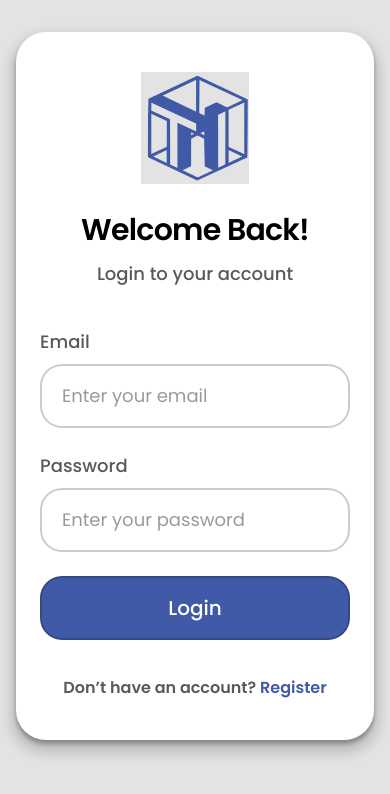
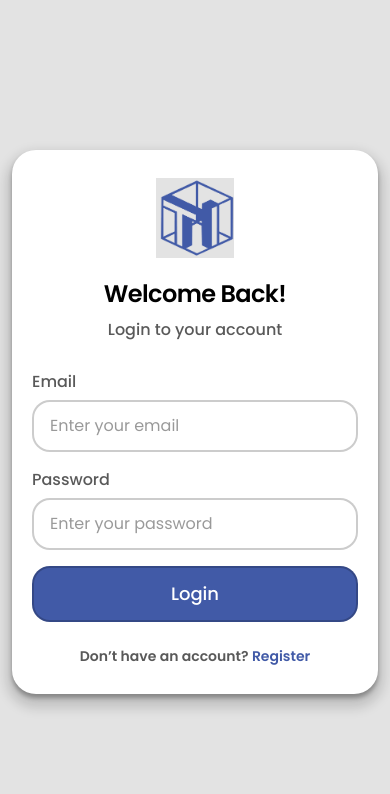
Before and after one commit to wilson-khosasi/PBL-2, a React (Vite) app in the folder frontend/: page / in a window 390 px wide. Shown: the top 794 px of the page. Built offline with nearby package versions, Linux system fonts and the light colour scheme; no server answers.

Commit message:
add responsivity to login and register page

```diff
--- a/frontend/src/components/auth/AuthField.tsx
+++ b/frontend/src/components/auth/AuthField.tsx
@@ -21,7 +21,7 @@ export function AuthField({
 }: AuthFieldProps) {
   return (
     <div>
-      <label htmlFor={id} className="mb-2 block text-lg font-medium text-black/65 sm:text-xl">
+      <label htmlFor={id} className="mb-1.5 block text-base font-medium text-black/65 sm:mb-2 sm:text-lg lg:text-xl">
         {label}
       </label>
       <input
@@ -31,7 +31,7 @@ export function AuthField({
         placeholder={placeholder}
         disabled={disabled}
         onChange={(event) => onChange(event.target.value)}
-        className={`w-full rounded-[22px] border-2 bg-white px-5 py-4 text-lg text-black outline-none transition placeholder:text-black/40 focus:border-[#415aa7] focus:ring-4 focus:ring-[#415aa7]/15 disabled:cursor-not-allowed disabled:bg-black/5 sm:rounded-[28px] sm:px-6 sm:py-5 sm:text-xl ${
+        className={`w-full rounded-[18px] border-2 bg-white px-4 py-3 text-base text-black outline-none transition placeholder:text-black/40 focus:border-[#415aa7] focus:ring-4 focus:ring-[#415aa7]/15 disabled:cursor-not-allowed disabled:bg-black/5 sm:rounded-[22px] sm:px-5 sm:py-3.5 sm:text-lg lg:rounded-[26px] lg:px-6 lg:py-4 lg:text-xl ${
           error ? 'border-red-500' : 'border-black/20'
         }`}
       />
--- a/frontend/src/components/auth/AuthLayout.tsx
+++ b/frontend/src/components/auth/AuthLayout.tsx
@@ -10,22 +10,22 @@ interface AuthLayoutProps {
 
 export function AuthLayout({ title, subtitle, children, footer }: AuthLayoutProps) {
   return (
-    <main className="min-h-screen bg-[#e3e3e3] px-4 py-8 font-['Poppins',sans-serif] sm:px-8 sm:py-12">
-      <section className="mx-auto flex min-h-[min(100%,850px)] w-full max-w-4xl flex-col rounded-[30px] bg-white px-6 py-10 shadow-[0_4px_4px_rgba(0,0,0,0.30),0_8px_12px_6px_rgba(0,0,0,0.15)] sm:px-12 sm:py-14 lg:px-20 lg:py-16">
-        <div className="mx-auto w-full max-w-2xl">
+    <main className="flex min-h-[100dvh] items-center justify-center bg-[#e3e3e3] px-3 py-4 font-['Poppins',sans-serif] sm:px-6 sm:py-8">
+      <section className="w-full max-w-xl rounded-[24px] bg-white px-5 py-7 shadow-[0_4px_4px_rgba(0,0,0,0.30),0_8px_12px_6px_rgba(0,0,0,0.15)] sm:rounded-[30px] sm:px-10 sm:py-10 lg:max-w-2xl lg:px-16 lg:py-12 xl:px-20 xl:py-14">
+        <div className="mx-auto w-full">
           <img
             src={himtiLogo}
             alt="HIMTI"
-            className="mx-auto h-28 w-28 object-contain sm:h-32 sm:w-32"
+            className="mx-auto h-20 w-20 object-contain sm:h-24 sm:w-24 lg:h-28 lg:w-28"
           />
 
-          <header className="mt-7 text-center sm:mt-9">
-            <h1 className="text-3xl font-semibold tracking-tight text-black sm:text-4xl">{title}</h1>
-            <p className="mt-3 text-lg font-medium text-black/65 sm:text-xl">{subtitle}</p>
+          <header className="mt-5 text-center sm:mt-6 lg:mt-7">
+            <h1 className="text-2xl font-semibold tracking-tight text-black sm:text-3xl lg:text-4xl">{title}</h1>
+            <p className="mt-2 text-base font-medium text-black/65 sm:text-lg lg:text-xl">{subtitle}</p>
           </header>
 
-          <div className="mt-10 sm:mt-12">{children}</div>
-          <div className="mt-9 text-center text-base font-semibold text-black/65 sm:mt-11 sm:text-lg">{footer}</div>
+          <div className="mt-7 sm:mt-8 lg:mt-10">{children}</div>
+          <div className="mt-6 text-center text-sm font-semibold text-black/65 sm:mt-8 sm:text-base lg:mt-10 lg:text-lg">{footer}</div>
         </div>
       </section>
     </main>
--- a/frontend/src/pages/LoginPage.tsx
+++ b/frontend/src/pages/LoginPage.tsx
@@ -47,7 +47,7 @@ export function LoginPage() {
         </>
       }
     >
-      <form className="space-y-6 sm:space-y-7" onSubmit={handleSubmit} noValidate>
+      <form className="space-y-4 sm:space-y-5 lg:space-y-6" onSubmit={handleSubmit} noValidate>
         <AuthField
           id="email"
           label="Email"
@@ -74,7 +74,7 @@ export function LoginPage() {
         <button
           type="submit"
           disabled={isSubmitting}
-          className="w-full rounded-[22px] border-2 border-black/20 bg-[#415aa7] px-6 py-4 text-xl font-medium text-white transition hover:bg-[#31498f] focus:outline-none focus:ring-4 focus:ring-[#415aa7]/30 disabled:cursor-not-allowed disabled:opacity-60 sm:rounded-[28px] sm:py-5 sm:text-2xl"
+          className="w-full rounded-[18px] border-2 border-black/20 bg-[#415aa7] px-6 py-3 text-lg font-medium text-white transition hover:bg-[#31498f] focus:outline-none focus:ring-4 focus:ring-[#415aa7]/30 disabled:cursor-not-allowed disabled:opacity-60 sm:rounded-[22px] sm:py-3.5 sm:text-xl lg:rounded-[26px] lg:py-4 lg:text-2xl"
         >
           {isSubmitting ? 'Logging in...' : 'Login'}
         </button>
--- a/frontend/src/pages/RegisterPage.tsx
+++ b/frontend/src/pages/RegisterPage.tsx
@@ -65,7 +65,7 @@ export function RegisterPage() {
         </>
       }
     >
-      <form className="space-y-5 sm:space-y-6" onSubmit={handleSubmit} noValidate>
+      <form className="space-y-4 sm:space-y-5 lg:space-y-6" onSubmit={handleSubmit} noValidate>
         <AuthField
           id="fullName"
           label="Full Name"
@@ -112,7 +112,7 @@ export function RegisterPage() {
         <button
           type="submit"
           disabled={isSubmitting}
-          className="w-full rounded-[22px] border-2 border-black/20 bg-[#415aa7] px-6 py-4 text-xl font-medium text-white transition hover:bg-[#31498f] focus:outline-none focus:ring-4 focus:ring-[#415aa7]/30 disabled:cursor-not-allowed disabled:opacity-60 sm:rounded-[28px] sm:py-5 sm:text-2xl"
+          className="w-full rounded-[18px] border-2 border-black/20 bg-[#415aa7] px-6 py-3 text-lg font-medium text-white transition hover:bg-[#31498f] focus:outline-none focus:ring-4 focus:ring-[#415aa7]/30 disabled:cursor-not-allowed disabled:opacity-60 sm:rounded-[22px] sm:py-3.5 sm:text-xl lg:rounded-[26px] lg:py-4 lg:text-2xl"
         >
           {isSubmitting ? 'Creating account...' : 'Register'}
         </button>
```
